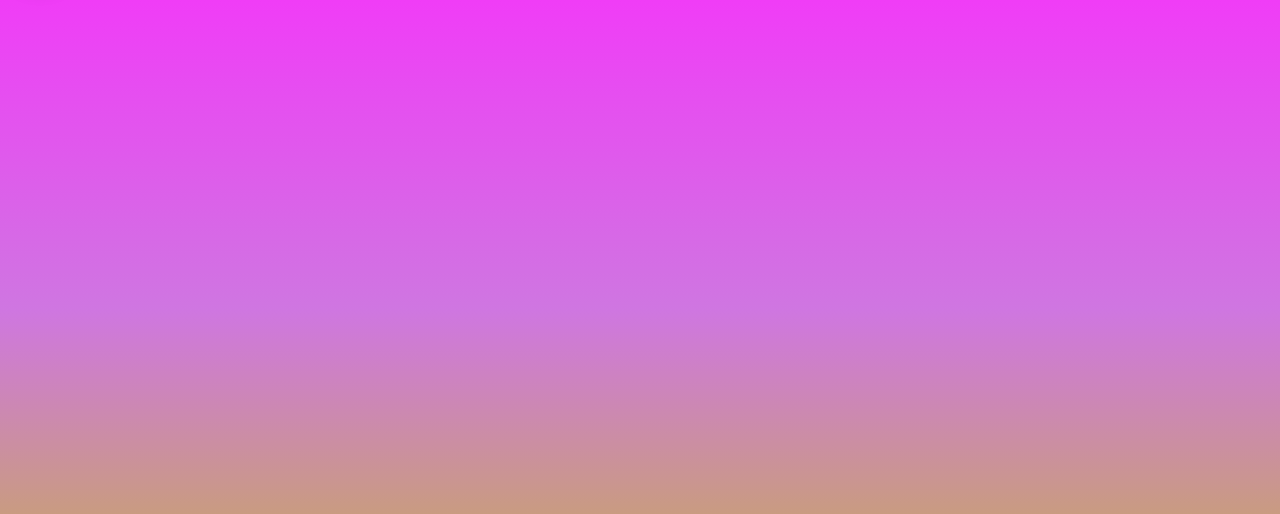
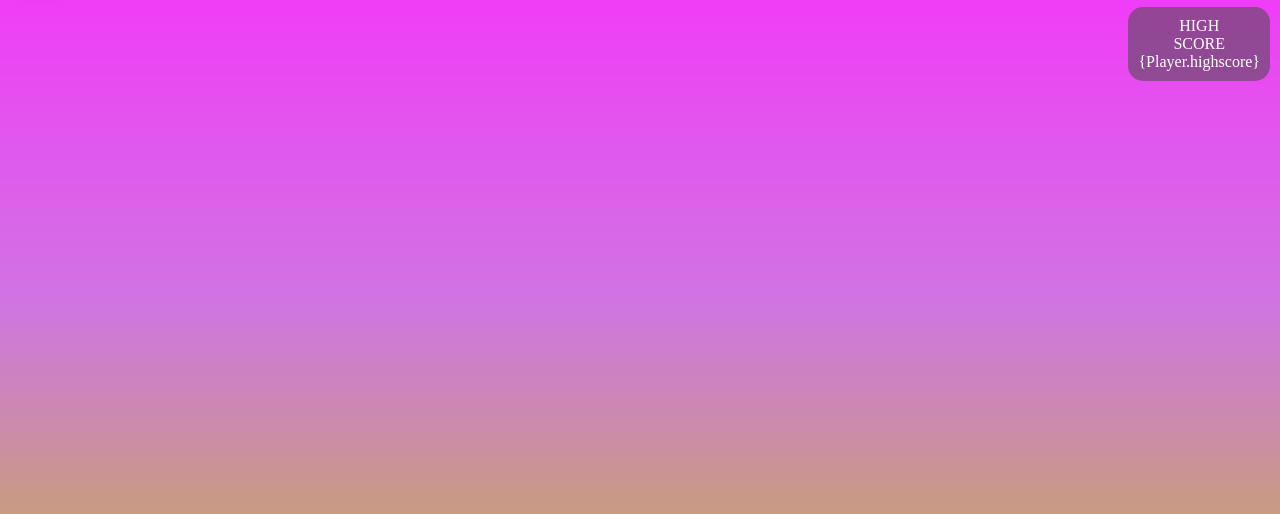
Before and after one commit to Frederik305/projet-mobile-2024, a website built with Vite: page myCordovaProject/vite-project/index.html in a window 1280 px wide. Shown: the part 83-597 px from the top of the page. Built offline with nearby package versions, Linux system fonts and the light colour scheme; a web font is replaced by a local one.

Commit message:
high score add to home page

```diff
--- a/myCordovaProject/vite-project/decoration/css/style.css
+++ b/myCordovaProject/vite-project/decoration/css/style.css
@@ -385,3 +385,15 @@ background: linear-gradient(0deg, rgba(195,192,34,1) 0%, rgba(207,118,225,1) 51%
   -webkit-box-shadow: 0px 0px 25px 5px rgba(0,0,0,0.32);
   box-shadow: 0px 0px 25px 5px rgba(0,0,0,0.32);
 }
+
+.high-score-player{
+
+  text-align: center;
+  background-color: #4b4b4b8f;
+  position: absolute;
+  top: 90px;
+  right: 10px;
+  color: #fff;
+  border-radius: 15px;
+  padding: 10px;
+}
--- a/myCordovaProject/vite-project/index.html
+++ b/myCordovaProject/vite-project/index.html
@@ -59,7 +59,10 @@
 						{Player.username}
 
 					</div>
+					<div class="high-score-player">
+						HIGH <br> SCORE <br> {Player.highscore}
 
+					</div>
 
 			  		<div id="threejs-container"></div>
 				  	<div id="btn-start-container">
```
